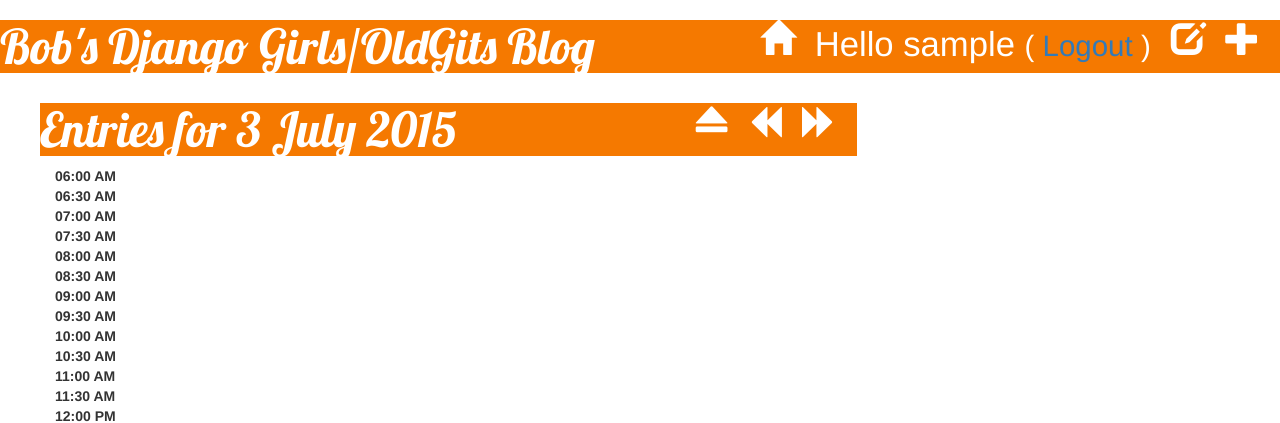
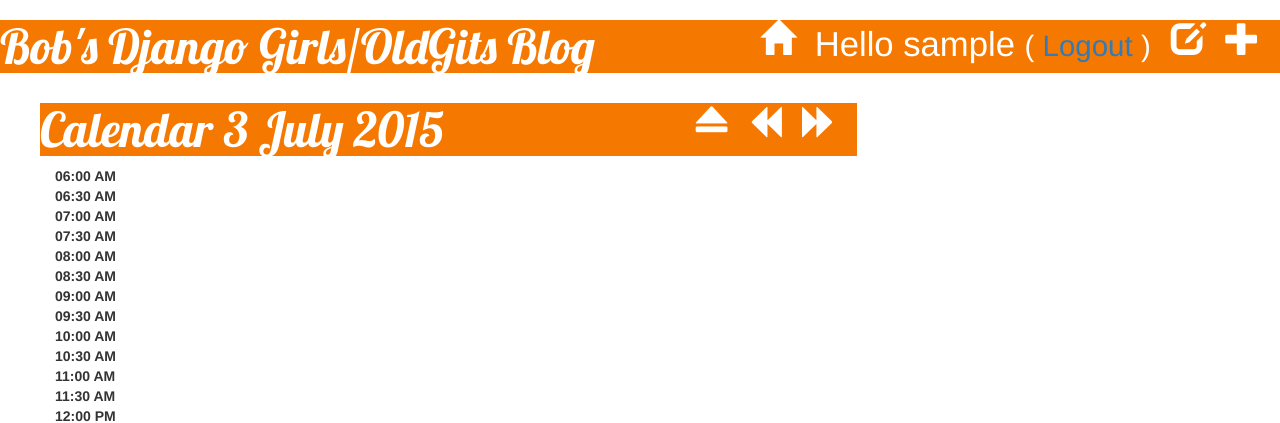
Before and after one commit to BobBowles/my-first-blog, a Django app: a page that uses cal/templates/cal/day.html in a window 1280 px wide. Shown: the top 423 px of the page. Run offline with Django 3.2, Linux system fonts and the light colour scheme; a user stored in the database is signed in; tables that the repository leaves empty hold one stand-in row (values such as "Sample post"); parts of the project's set-up code (start-up, migrations or seed data) failed here and were passed over; some libraries are stand-ins or nearby versions.

Commit message:
Refactor navigation and title sections of templates

```diff
--- a/cal/templates/cal/base.html
+++ b/cal/templates/cal/base.html
@@ -6,3 +6,50 @@
         </span>
     </a>
 {% endblock links %}
+
+{% block content %}
+
+    {# place-holders for overriding in children of calendar_nav #}
+    {% url '' as cal_nav_up %}
+    {% url '' as cal_nav_prev %}
+    {% url '' as cal_nav_next %}
+
+    <div class="page-head">
+        {% block calendar_nav %} {# override url definitions in children #}
+            <a class="top-menu" href="{{ cal_nav_next }}">
+                    <span class="glyphicon glyphicon-forward">
+                    </span>
+            </a>
+            <a class="top-menu" href="{{ cal_nav_prev }}">
+                    <span class="glyphicon glyphicon-backward">
+                    </span>
+            </a>
+            <a class="top-menu" href="{{ cal_nav_up }}">
+                    <span class="glyphicon glyphicon-eject">
+                    </span>
+            </a>
+        {% endblock calendar_nav %}
+        <h1>
+            <a href="">
+                {% block calendar_title %}
+                    Calendar
+                {% endblock calendar_title %}
+            </a>
+        </h1>
+    </div>
+
+
+{# SAMPLE CHILD BLOCK for calendar_nav #}
+{#{% block calendar_nav %}#}
+{#    {% url 'cal.views.year' year=next_year as cal_nav_next %}#}
+{#    {% url 'cal.views.year' year=prev_year as cal_nav_prev %}#}
+{#    {% url 'cal.views.year' as cal_nav_up %}#}
+{#    {{ block.super }}#}
+{#{% endblock calendar_nav %}#}
+
+
+    {% block calendar_content %}
+    {% endblock calendar_content %}
+
+
+{% endblock content %}
--- a/cal/templates/cal/day.html
+++ b/cal/templates/cal/day.html
@@ -5,30 +5,21 @@
     <script src="https://maxcdn.bootstrapcdn.com/bootstrap/3.3.5/js/bootstrap.min.js"></script>
 {% endblock head_extra %}
 
-{% block content %}
 
-    <div class="page-head">
-        <a class="top-menu" href=
-"{% url 'cal.views.day' year=date.year month=date.month day=date.day change='next' %}">
-            <span class="glyphicon glyphicon-forward">
-            </span>
-        </a>
-        <a class="top-menu" href=
-"{% url 'cal.views.day' year=date.year month=date.month day=date.day change='prev' %}">
-            <span class="glyphicon glyphicon-backward">
-            </span>
-        </a>
-        <a class="top-menu" href=
-"{% url 'cal.views.month' year=date.year month=date.month %}">
-                <span class="glyphicon glyphicon-eject">
-                </span>
-        </a>
-        <h1>
-            <a href="">Entries for
-                {{ date.day }} {{ month_name }} {{ date.year }}
-            </a>
-        </h1>
-    </div>
+{% block calendar_nav %}
+    {% url 'cal.views.day' year=date.year month=date.month day=date.day change='next' as cal_nav_next %}
+    {% url 'cal.views.day' year=date.year month=date.month day=date.day change='prev' as cal_nav_prev %}
+    {% url 'cal.views.month' year=date.year month=date.month as cal_nav_up %}
+    {{ block.super }}
+{% endblock calendar_nav %}
+
+
+{% block calendar_title %}
+    Calendar {{ date.day }} {{ month_name }} {{ date.year }}
+{% endblock calendar_title %}
+
+
+{% block calendar_content %}
 
     <div class="container-fluid">
         {% for label, modal_label, start_time, entry in time_slots %}
@@ -86,4 +77,4 @@
     </div>
 
 
-{% endblock content %}
+{% endblock calendar_content %}
```
Also changed, not shown: cal/templates/cal/day_list.html (+15 -25 lines), cal/templates/cal/month.html (+14 -19 lines), cal/templates/cal/year.html (+13 -18 lines).
